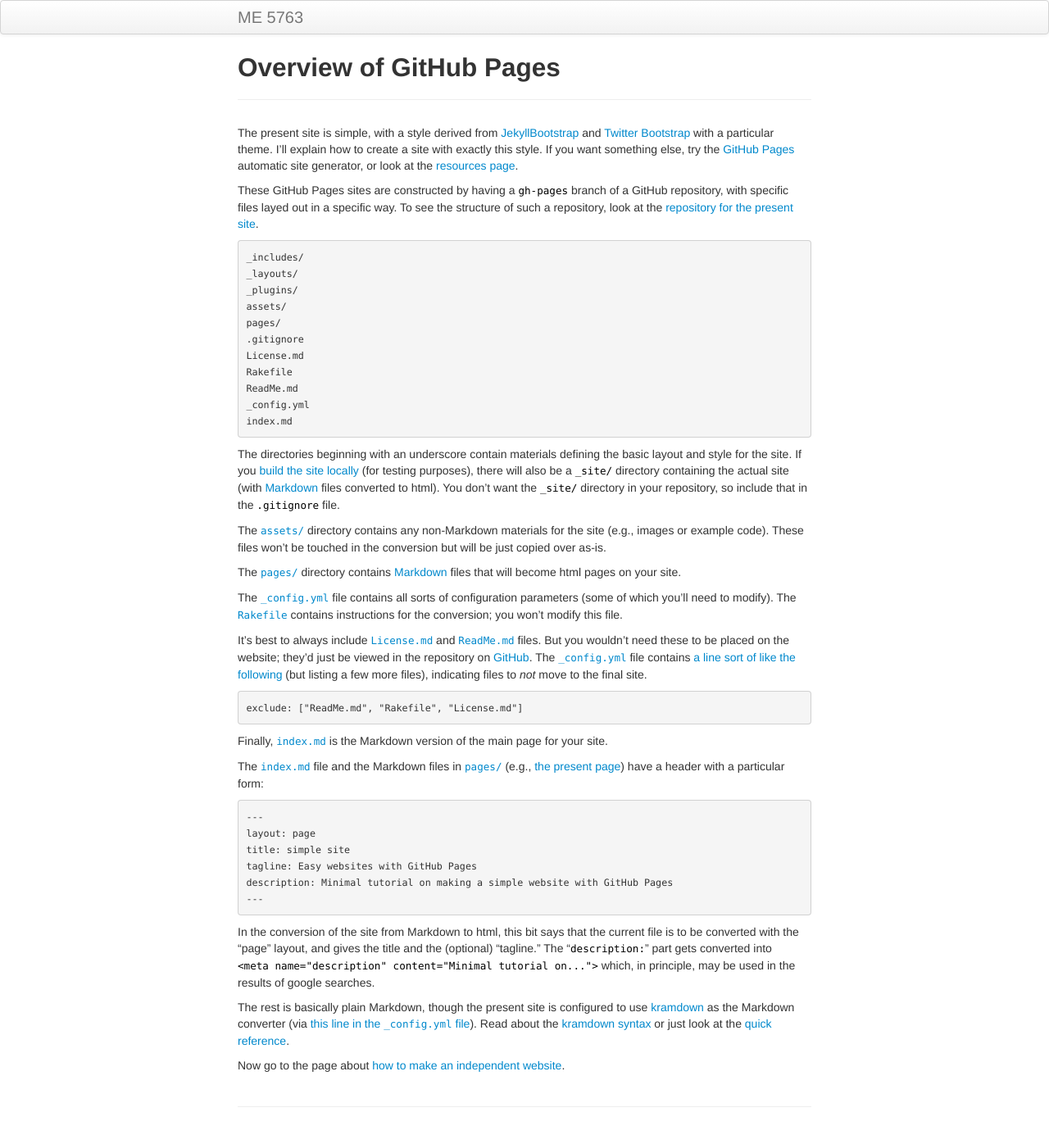
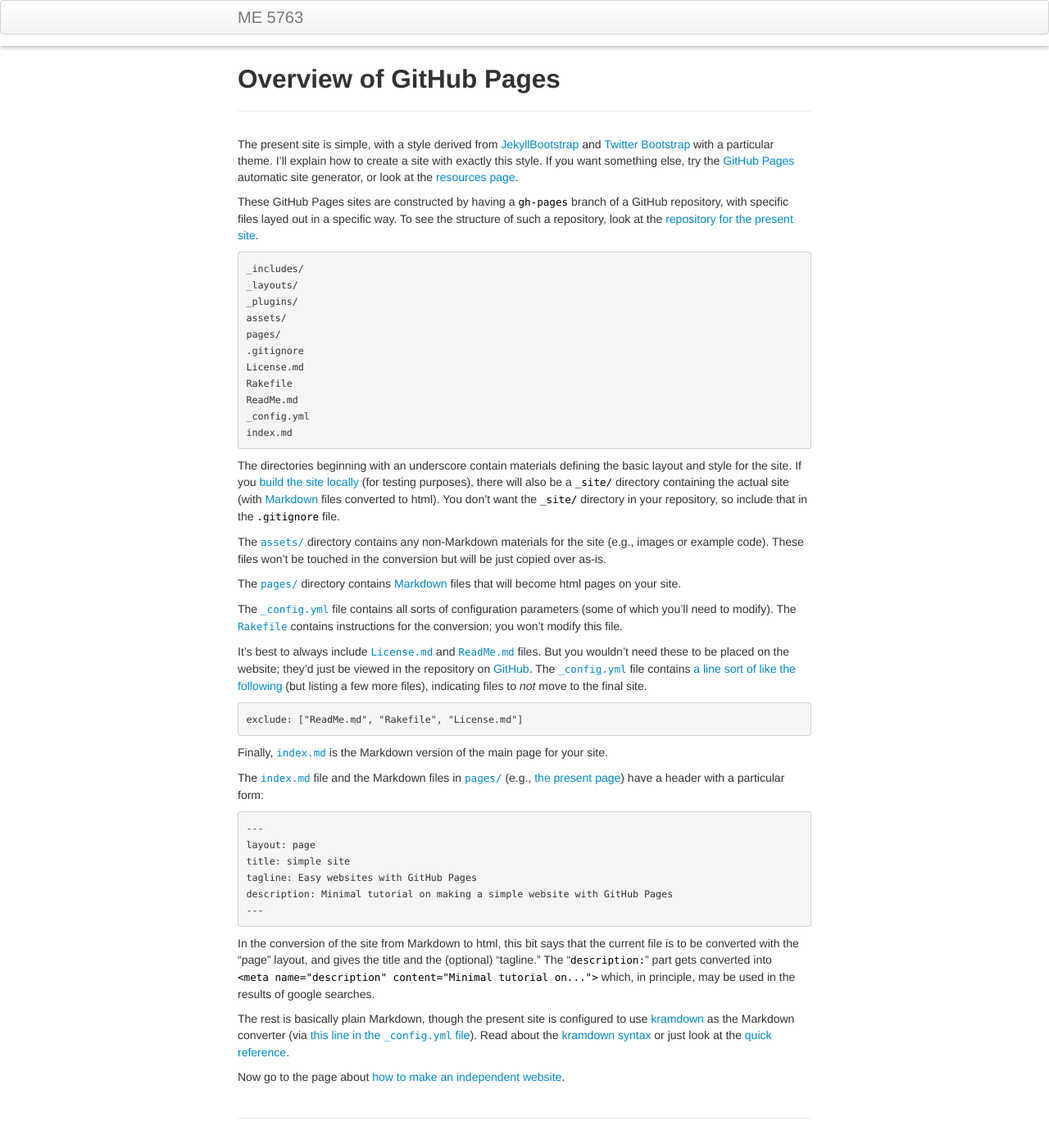
Before and after one commit to me5763/lab-fs19, a Jekyll site: the page built from pages/overview.md, in a window 1280 px wide. Shown: the whole page at 82% size. Built offline with Jekyll 4.4.1, drawn with Linux system fonts in a browser that asks for light colours.

Commit message:
initial commit

```diff
--- a/assets/themes/twitter/css/style.css
+++ b/assets/themes/twitter/css/style.css
@@ -5,6 +5,12 @@
 
 .container-narrow > hr {
   margin: 30px 0; }
+
+.navbar {
+  box-shadow: 0 2px 5px rgba(0, 0, 0, 0.26);
+  min-height: 56px;
+  transition: min-height 0.3s;
+}
 
 .navbar .nav {
   float: right; }
```
